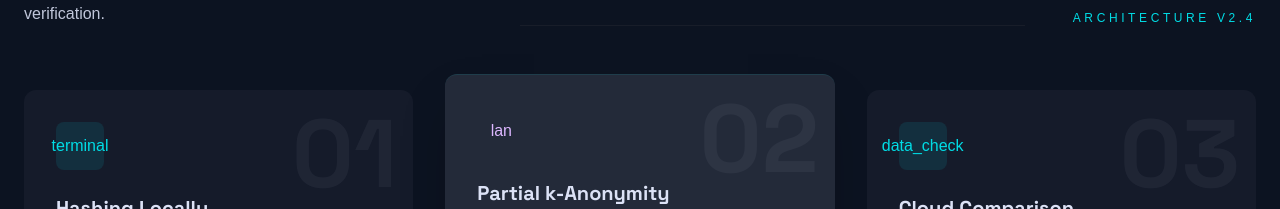
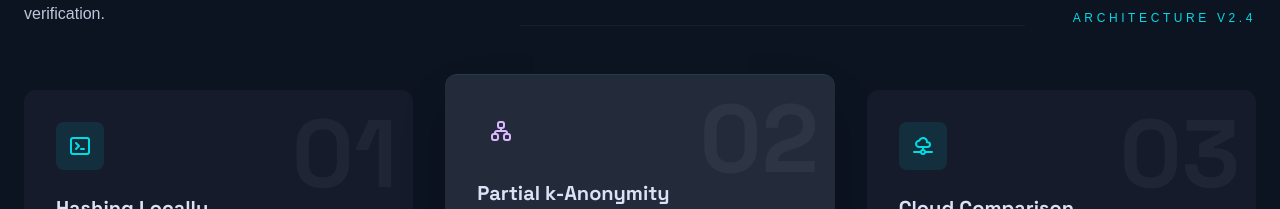
Before and after one commit to Inventus-s/breachcheck, a Next.js app: page / in a window 1280 px wide. Shown: the part 2442-2651 px from the top of the page. Built offline with nearby package versions, Linux system fonts and the light colour scheme.

Commit message:
Home page almost completeed

```diff
--- a/app/page.tsx
+++ b/app/page.tsx
@@ -340,14 +340,14 @@ export default function Home() {
             {[
               {
                 num: "01",
-                icon: "terminal",
+                icon: "terminal2",
                 color: "primary",
                 title: "Hashing Locally",
                 desc: "Your password is immediately hashed using SHA-1 inside your browser. The raw text never touches our servers.",
               },
               {
                 num: "02",
-                icon: "lan",
+                icon: "sitemap",
                 color: "tertiary",
                 title: "Partial k-Anonymity",
                 desc: "We only send the first 5 characters of the hash. This prefix matches thousands of passwords, making identification impossible.",
@@ -355,7 +355,7 @@ export default function Home() {
               },
               {
                 num: "03",
-                icon: "data_check",
+                icon: "cloudDataConnection",
                 color: "primary",
                 title: "Cloud Comparison",
                 desc: "Our engine retrieves all matching suffixes from the leak database and performs a client-side comparison for a final match.",
@@ -373,9 +373,7 @@ export default function Home() {
                 <div
                   className={`w-12 h-12 bg-${step.color}/10 rounded-lg flex items-center justify-center mb-6`}
                 >
-                  <span className={`material-symbols-outlined text-${step.color}`}>
-                    {step.icon}
-                  </span>
+                  <Icon name={step.icon as IconName} className={`text-${step.color}`} /> {/* Fallback to custom icon if material symbol is not found */}
                 </div>
                 <h3 className="text-xl font-headline font-bold mb-4">
                   {step.title}
--- a/components/comman/Icon.tsx
+++ b/components/comman/Icon.tsx
@@ -54,6 +54,37 @@ const icons = {
             <path d="M4 12v6a8 3 0 0 0 16 0v-6" />
         </svg>
     ),
+
+    terminal2: (
+        <svg xmlns="http://www.w3.org/2000/svg" width={24} height={24} viewBox="0 0 24 24" fill="none" stroke="currentColor" strokeWidth={2} strokeLinecap="round" strokeLinejoin="round" className="icon icon-tabler icons-tabler-outline icon-tabler-terminal-2">
+            <path stroke="none" d="M0 0h24v24H0z" fill="none" />
+            <path d="M8 9l3 3l-3 3" />
+            <path d="M13 15l3 0" />
+            <path d="M3 6a2 2 0 0 1 2 -2h14a2 2 0 0 1 2 2v12a2 2 0 0 1 -2 2h-14a2 2 0 0 1 -2 -2l0 -12" />
+        </svg>
+    ),
+
+    sitemap: (
+        <svg xmlns="http://www.w3.org/2000/svg" width={24} height={24} viewBox="0 0 24 24" fill="none" stroke="currentColor" strokeWidth={2} strokeLinecap="round" strokeLinejoin="round" className="icon icon-tabler icons-tabler-outline icon-tabler-sitemap">
+            <path stroke="none" d="M0 0h24v24H0z" fill="none" />
+            <path d="M3 17a2 2 0 0 1 2 -2h2a2 2 0 0 1 2 2v2a2 2 0 0 1 -2 2h-2a2 2 0 0 1 -2 -2l0 -2" />
+            <path d="M15 17a2 2 0 0 1 2 -2h2a2 2 0 0 1 2 2v2a2 2 0 0 1 -2 2h-2a2 2 0 0 1 -2 -2l0 -2" />
+            <path d="M9 5a2 2 0 0 1 2 -2h2a2 2 0 0 1 2 2v2a2 2 0 0 1 -2 2h-2a2 2 0 0 1 -2 -2l0 -2" />
+            <path d="M6 15v-1a2 2 0 0 1 2 -2h8a2 2 0 0 1 2 2v1" />
+            <path d="M12 9l0 3" />
+        </svg>
+    ),
+
+    cloudDataConnection: (
+        <svg xmlns="http://www.w3.org/2000/svg" width={24} height={24} viewBox="0 0 24 24" fill="none" stroke="currentColor" strokeWidth={2} strokeLinecap="round" strokeLinejoin="round" className="icon icon-tabler icons-tabler-outline icon-tabler-cloud-data-connection">
+            <path stroke="none" d="M0 0h24v24H0z" fill="none" />
+            <path d="M5 9.897c0 -1.714 1.46 -3.104 3.26 -3.104c.275 -1.22 1.255 -2.215 2.572 -2.611c1.317 -.397 2.77 -.134 3.811 .69c1.042 .822 1.514 2.08 1.239 3.3h.693a2.42 2.42 0 0 1 2.425 2.414a2.42 2.42 0 0 1 -2.425 2.414h-8.315c-1.8 0 -3.26 -1.39 -3.26 -3.103" />
+            <path d="M12 13v3" />
+            <path d="M10 18a2 2 0 1 0 4 0a2 2 0 1 0 -4 0" />
+            <path d="M14 18h7" />
+            <path d="M3 18h7" />
+        </svg>
+    ),
 } as const;
 
 interface IconProps {
```
